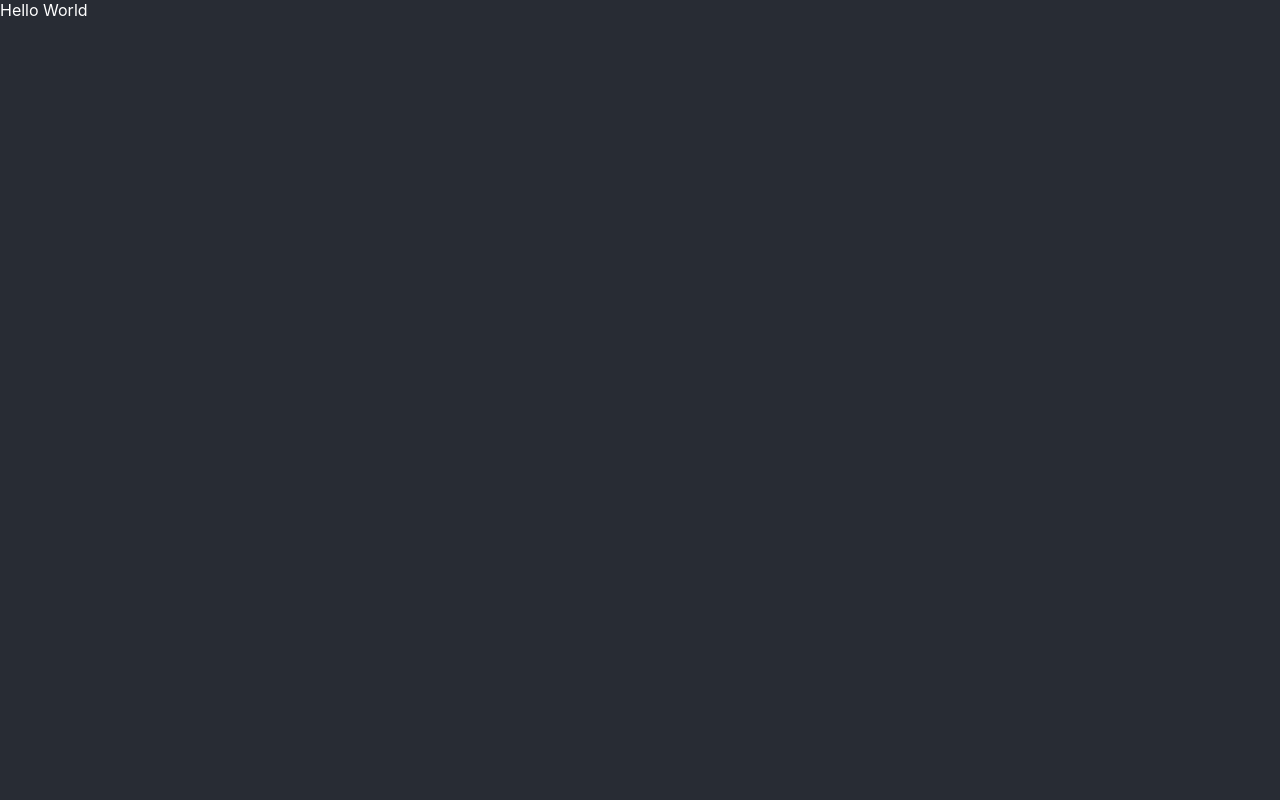
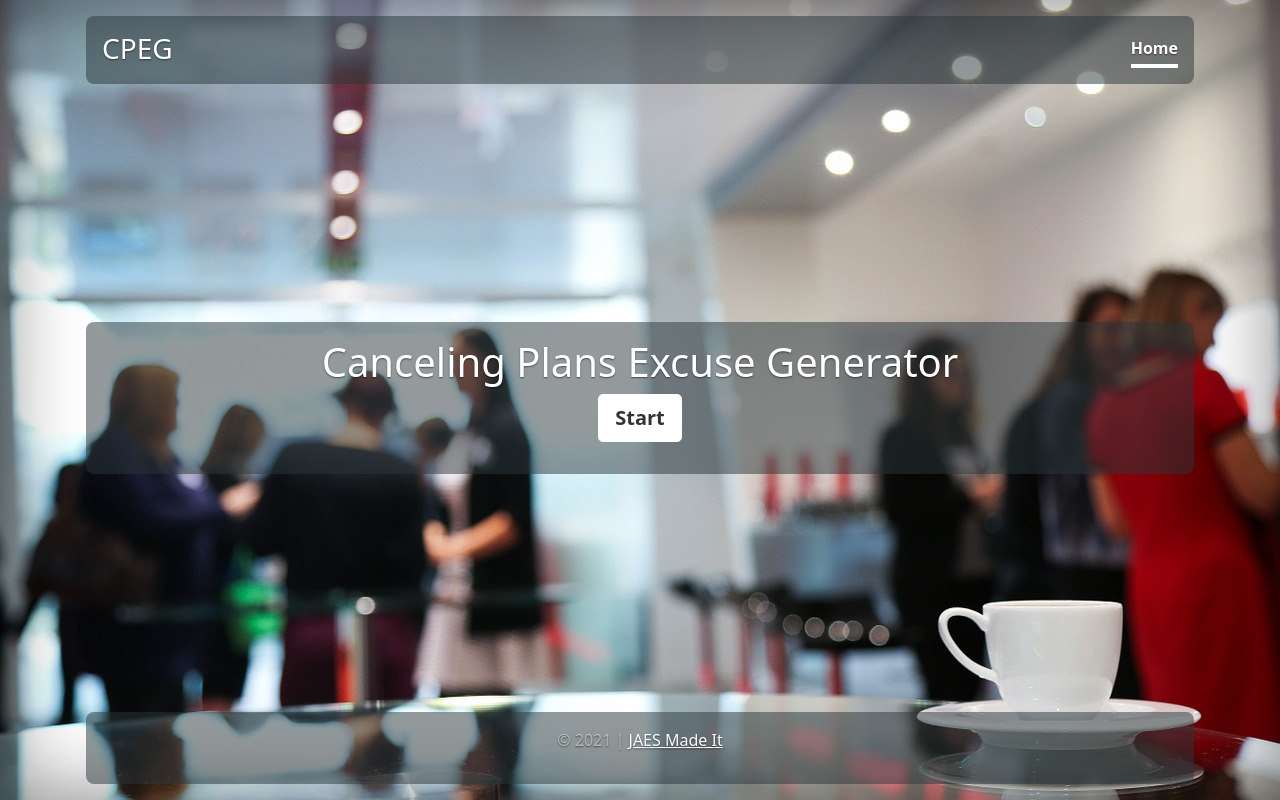
Before and after one commit to jhonnierandrey/cpeg-rx, a React (Create React App) app: page / in a window 1280 px wide. Built offline with nearby package versions, Linux system fonts and the light colour scheme.

Commit message:
basic layout implemented

```diff
--- a/public/index.html
+++ b/public/index.html
@@ -1,5 +1,5 @@
 <!DOCTYPE html>
-<html lang="en">
+<html lang="en" class="h-100">
   <head>
     <meta charset="utf-8" />
     <link rel="icon" href="%PUBLIC_URL%/favicon.ico" />
@@ -7,38 +7,31 @@
     <meta name="theme-color" content="#000000" />
     <meta
       name="description"
-      content="Web site created using create-react-app"
+      content="Canceling Plans Excuse Generator"
     />
-    <!--
-      manifest.json provides metadata used when your web app is installed on a
-      user's mobile device or desktop. See https://developers.google.com/web/fundamentals/web-app-manifest/
-    -->
     <link rel="manifest" href="%PUBLIC_URL%/manifest.json" />
-    <!--
-      Notice the use of %PUBLIC_URL% in the tags above.
-      It will be replaced with the URL of the `public` folder during the build.
-      Only files inside the `public` folder can be referenced from the HTML.
+    <title>CPEG | Home</title>
+    <!-- BOOTSTRAP -->
+    <style>
+      .bd-placeholder-img {
+        font-size: 1.125rem;
+        text-anchor: middle;
+        -webkit-user-select: none;
+        -moz-user-select: none;
+        user-select: none;
+      }
 
-      Unlike "/favicon.ico" or "favicon.ico", "%PUBLIC_URL%/favicon.ico" will
-      work correctly both with client-side routing and a non-root public URL.
-      Learn how to configure a non-root public URL by running `npm run build`.
-    -->
-    <title>Clean React App</title>
+      @media (min-width: 768px) {
+        .bd-placeholder-img-lg {
+          font-size: 3.5rem;
+        }
+      }
+    </style>
+    <link href="https://cdn.jsdelivr.net/npm/bootstrap@5.1.1/dist/css/bootstrap.min.css" rel="stylesheet" integrity="sha384-F3w7mX95PdgyTmZZMECAngseQB83DfGTowi0iMjiWaeVhAn4FJkqJByhZMI3AhiU" crossorigin="anonymous">
   </head>
-  <body>
-    <div id="root"></div>
-    <!--
-      This HTML file is a template.
-      If you open it directly in the browser, you will see an empty page.
-
-      You can add webfonts, meta tags, or analytics to this file.
-      The build step will place the bundled scripts into the <body> tag.
-
-      To begin the development, run `npm start` or `yarn start`.
-      To create a production bundle, use `npm run build` or `yarn build`.
-
-      Clean CRA template created by Jorge Pasco.
-      httpsl://www.jorgepasco.me
-    -->
+  <body class="h-100">
+    <div id="root" class="d-flex h-100 text-center"></div>
+    <!-- SCRIPTS -->
+    <script src="https://cdn.jsdelivr.net/npm/bootstrap@5.1.1/dist/js/bootstrap.bundle.min.js" integrity="sha384-/bQdsTh/da6pkI1MST/rWKFNjaCP5gBSY4sEBT38Q/9RBh9AH40zEOg7Hlq2THRZ" crossorigin="anonymous"></script>
   </body>
 </html>
--- /dev/null
+++ b/src/App.css
@@ -0,0 +1,64 @@
+* {
+  box-sizing: border-box;
+}
+
+/*
+* Globals
+*/
+/* Custom default button */
+.btn-secondary,
+.btn-secondary:hover,
+.btn-secondary:focus {
+  color: #333;
+  text-shadow: none;
+  /* Prevent inheritance from `body` */
+}
+
+/*
+* Base structure
+*/
+#root {
+  text-shadow: 0 0.05rem 0.1rem rgba(0, 0, 0, 0.5);
+  box-shadow: inset 0 0 5rem rgba(0, 0, 0, 0.5);
+  background-image: url("./assets/img/bg.jpg");
+  background-repeat: no-repeat;
+  background-size: cover;
+  color: #FFFFFF;
+}
+
+.cover-container {
+  max-width: 42em;
+}
+
+/*
+* Header
+*/
+.nav-masthead .nav-link {
+  padding: 0.25rem 0;
+  font-weight: 700;
+  color: rgba(255, 255, 255, 0.5);
+  background-color: transparent;
+  border-bottom: 0.25rem solid transparent;
+}
+
+.nav-masthead .nav-link:hover,
+.nav-masthead .nav-link:focus {
+  border-bottom-color: rgba(255, 255, 255, 0.25);
+}
+
+.nav-masthead .nav-link + .nav-link {
+  margin-left: 1rem;
+}
+
+.nav-masthead .active {
+  color: #fff;
+  border-bottom-color: #fff;
+}
+
+header, main, footer {
+  padding: 1rem;
+  background-color: rgba(42, 54, 59, 0.5);
+  border-radius: 0.5rem;
+}
+
+/*# sourceMappingURL=App.css.map */
--- a/src/App.js
+++ b/src/App.js
@@ -1,9 +1,30 @@
 function App() {
   return (
-    <div className="App">
-      Hello World
+    <div className="container d-flex w-100 h-100 p-3 mx-auto flex-column">
+      <header className="mb-auto">
+        <div>
+          <h3 className="float-md-start mb-0">CPEG</h3>
+          <nav className="nav nav-masthead justify-content-center float-md-end">
+            <a className="nav-link active" aria-current="page" href="/">Home</a>
+            {/* <a className="nav-link" href="/">Features</a> */}
+            {/* <a className="nav-link" href="/">Contact</a> */}
+          </nav>
+        </div>
+      </header>
+
+      <main className="px-3">
+        <h1>Canceling Plans Excuse Generator</h1>
+        {/* <p className="lead">Cover is a one-page template for building simple and beautiful home pages. Download, edit the text, and add your own fullscreen background photo to make it your own.</p> */}
+        <p className="lead">
+          <a href="/" className="btn btn-lg btn-secondary fw-bold border-white bg-white">Start</a>
+        </p>
+      </main>
+
+      <footer className="mt-auto text-white-50">
+        <p>&copy; 2021 | <a href="https://jaesmadeit.com/" className="text-white" target='_blank' rel="noreferrer">JAES Made It</a></p>
+      </footer>
     </div>
-  );
+    );
 }
 
 export default App;
--- /dev/null
+++ b/src/App.scss
@@ -0,0 +1,72 @@
+* {
+  box-sizing: border-box;
+}
+
+// PALETTE
+
+$black : #2A363B;
+$red : #E84A5F;
+$pink : #FF847C;
+$accent : #FECEA8;
+$white : #FFFFFF;
+
+/*
+* Globals
+*/
+
+/* Custom default button */
+.btn-secondary,
+.btn-secondary:hover,
+.btn-secondary:focus {
+  color: #333;
+  text-shadow: none; /* Prevent inheritance from `body` */
+}
+
+/*
+* Base structure
+*/
+
+#root {
+  text-shadow: 0 .05rem .1rem rgba(0, 0, 0, .5);
+  box-shadow: inset 0 0 5rem rgba(0, 0, 0, .5);
+  background-image: url('./assets/img/bg.jpg');
+  background-repeat: no-repeat;
+  background-size: cover;
+  color: $white;
+}
+
+.cover-container {
+  max-width: 42em;
+}
+
+/*
+* Header
+*/
+
+.nav-masthead .nav-link {
+  padding: .25rem 0;
+  font-weight: 700;
+  color: rgba(255, 255, 255, .5);
+  background-color: transparent;
+  border-bottom: .25rem solid transparent;
+}
+
+.nav-masthead .nav-link:hover,
+.nav-masthead .nav-link:focus {
+  border-bottom-color: rgba(255, 255, 255, .25);
+}
+
+.nav-masthead .nav-link + .nav-link {
+  margin-left: 1rem;
+}
+
+.nav-masthead .active {
+  color: #fff;
+  border-bottom-color: #fff;
+}
+
+header, main, footer {
+  padding: 1rem;
+  background-color: rgba($color: $black, $alpha: 0.5);
+  border-radius: 0.5rem;
+}
--- a/src/index.css
+++ /dev/null
@@ -1,15 +0,0 @@
-body {
-  margin: 0;
-  font-family: -apple-system, BlinkMacSystemFont, 'Segoe UI', 'Roboto', 'Oxygen',
-    'Ubuntu', 'Cantarell', 'Fira Sans', 'Droid Sans', 'Helvetica Neue',
-    sans-serif;
-  -webkit-font-smoothing: antialiased;
-  -moz-osx-font-smoothing: grayscale;
-  background-color: #282c34;
-  color: white;
-}
-
-code {
-  font-family: source-code-pro, Menlo, Monaco, Consolas, 'Courier New',
-    monospace;
-}
--- a/src/index.js
+++ b/src/index.js
@@ -1,6 +1,6 @@
 import React from 'react';
 import ReactDOM from 'react-dom';
-import './index.css';
+import './App.css';
 import App from './App';
 
 ReactDOM.render(
```
Also changed, not shown: src/assets/img/bg.jpg (added), 1 other file (tests, documents, lock files or other folders).
